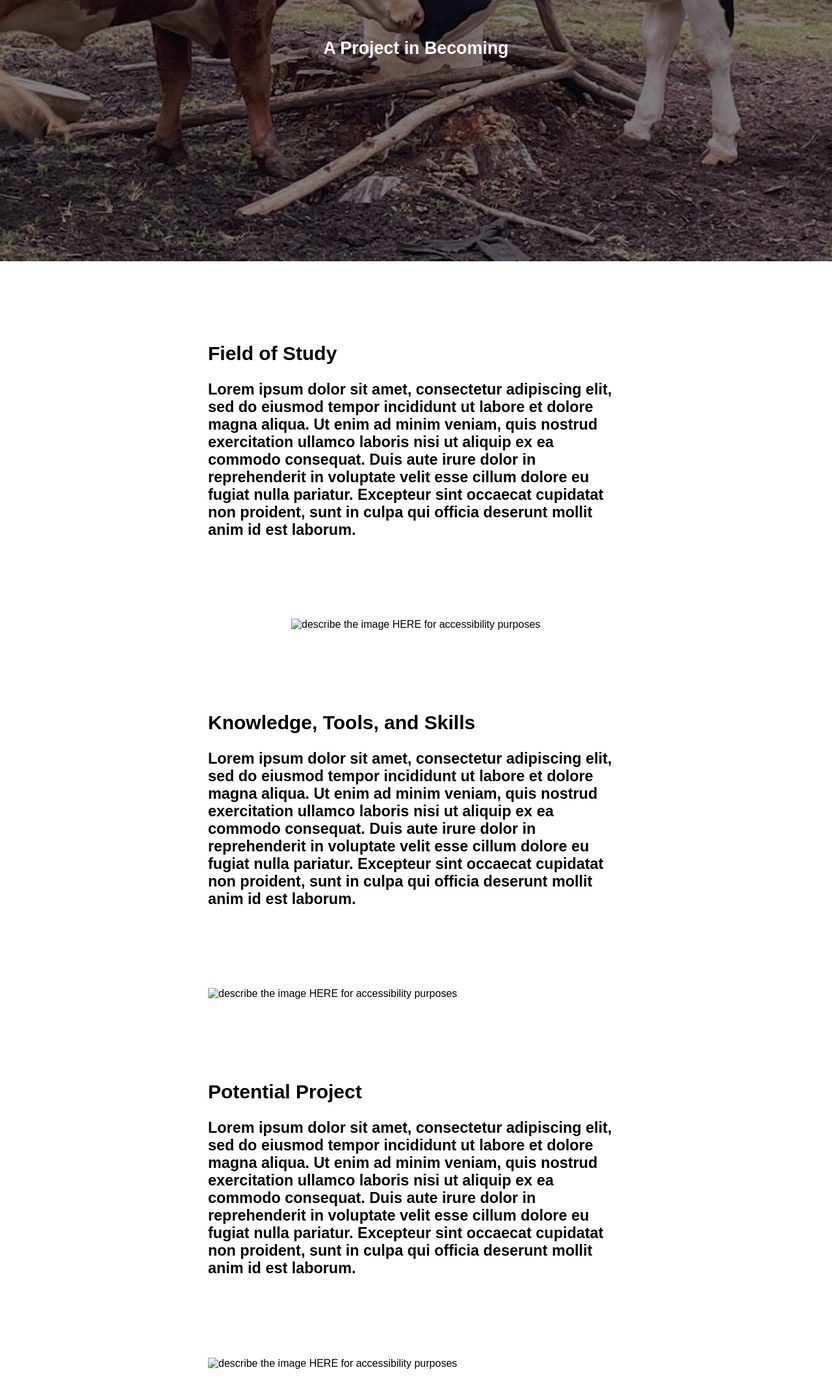
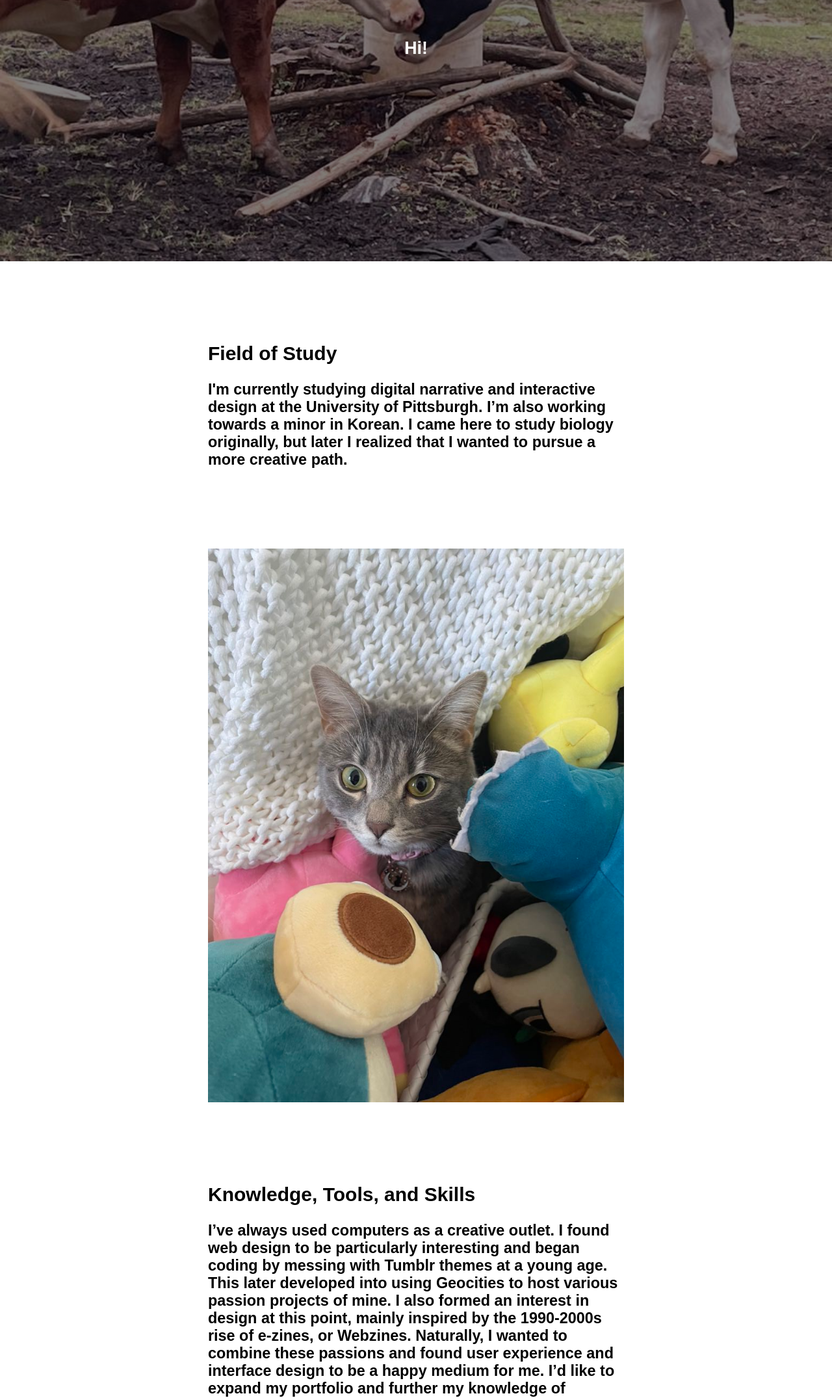
Before and after one commit to sojuboy/fuegozoe, a plain HTML site: page index.html in a window 1280 px wide. Shown: the part 398-2549 px from the top of the page at 65% size. Drawn offline with Linux system fonts and the light colour scheme.

Commit message:
Update index.html

```diff
--- a/index.html
+++ b/index.html
@@ -27,7 +27,7 @@
 <div class="hero-image">
   <div class="hero-text">
       <h1>I am Zoe</h1>
-      <h2>A Project in Becoming</h2>
+      <h2>Hi!</h2>
   </div>
 </div>
 
@@ -38,7 +38,7 @@
 <!--Fuego programs sometimes use "in-line styling" to provide quick fixes to content design. In the above case, you could change "left" to "right" or "center" depending on your specific design needs. That said, left align is usually best practice for improving readability.-->
 <div class="textblock" style="text-align: left">
   <h2>Field of Study</h2>
-  <h3>Lorem ipsum dolor sit amet, consectetur adipiscing elit, sed do eiusmod tempor incididunt ut labore et dolore magna aliqua. Ut enim ad minim veniam, quis nostrud exercitation ullamco laboris nisi ut aliquip ex ea commodo consequat. Duis aute irure dolor in reprehenderit in voluptate velit esse cillum dolore eu fugiat nulla pariatur. Excepteur sint occaecat cupidatat non proident, sunt in culpa qui officia deserunt mollit anim id est laborum.</h3>
+  <h3>I'm currently studying digital narrative and interactive design at the University of Pittsburgh. I’m also working towards a minor in Korean. I came here to study biology originally, but later I realized that I wanted to pursue a more creative path.</h3>
   </div>
 
 
@@ -46,19 +46,19 @@
 <!--Replace the images here. You can also control max-image width%. Keep your file names simple, don't use spaces, and be case sensitive). Be sure to add alt="text." Visually impaired individuals using screen readers rely on alt="text" to describe pictures to them. Describe your image as clearly and succinctly as possible.-->
 
 
-  <img src="horizon.jpg" alt="describe the image HERE for accessibility purposes" class="center-img" style="width:30%;"></img>
+  <img src="eri.jpg" alt="A small grey cat is pictured surrounded by Pokemon plushies and a white blanket." class="center-img" style="width: 50%;"></img>
 
 
 <!--What experience do you have to leverage in this class? Are you a writer, are you a maker, are you a thinker or critic? What is your medium/media? What interests you about that medium/those media? What media/skills do you wish to learn more about/pursue in this class?-->
 
 <div class="textblock" style="text-align: left">
   <h2>Knowledge, Tools, and Skills</h2>
-    <h3>Lorem ipsum dolor sit amet, consectetur adipiscing elit, sed do eiusmod tempor incididunt ut labore et dolore magna aliqua. Ut enim ad minim veniam, quis nostrud exercitation ullamco laboris nisi ut aliquip ex ea commodo consequat. Duis aute irure dolor in reprehenderit in voluptate velit esse cillum dolore eu fugiat nulla pariatur. Excepteur sint occaecat cupidatat non proident, sunt in culpa qui officia deserunt mollit anim id est laborum.</h3>
+    <h3>I’ve always used computers as a creative outlet. I found web design to be particularly interesting and began coding by messing with Tumblr themes at a young age. This later developed into using Geocities to host various passion projects of mine. I also formed an interest in design at this point, mainly inspired by the 1990-2000s rise of e-zines, or Webzines. Naturally, I wanted to combine these passions and found user experience and interface design to be a happy medium for me. I’d like to expand my portfolio and further my knowledge of creating digital content through the Adobe Suite in this class.</h3>
   </div>
 
 <!--Quick fact: Did you know "Lorem ipsum," the fill text used in this web template, was hacked out of Cicero's "De finibus bonorum et malorum"? Developers made it non-sensical, so don't bother with Google Translate.-->
 <div>
-<img src="horizon.jpg" alt="describe the image HERE for accessibility purposes" class="center-img" style="max-width:50%;">
+<img src="watkinsGlen.jpg" alt="Image shows a waterfall in the Watkins Glen state park. The fall is surrounded by lush greenery and rock formations. There is a shallow pool of water at the bottom of the falls." class="center-img" style="max-width:50%;">
 </div>
 
 
@@ -68,12 +68,12 @@
 <!--So, what exactly are you into? Take some time to explain your interest...what you will pursue in this class. What is it, define it, why is it important/significant, how do you intend to approach this subject matter?-->
 <div class="textblock" style="text-align: left">
   <h2>Potential Project</h2>
-      <h3>Lorem ipsum dolor sit amet, consectetur adipiscing elit, sed do eiusmod tempor incididunt ut labore et dolore magna aliqua. Ut enim ad minim veniam, quis nostrud exercitation ullamco laboris nisi ut aliquip ex ea commodo consequat. Duis aute irure dolor in reprehenderit in voluptate velit esse cillum dolore eu fugiat nulla pariatur. Excepteur sint occaecat cupidatat non proident, sunt in culpa qui officia deserunt mollit anim id est laborum.</h3>
+      <h3>I’m particularly interested in online spaces and how they make room for social connection through digital communities. With regards to the minor I’m pursuing, this interest manifests in how the web serves as a place for the development of a shared identity for international Korean adoptees. I’m still exploring this idea as a topic for my project, though.</h3>
   </div>
 
 
 <div>
-<img src="horizon.jpg" alt="describe the image HERE for accessibility purposes" class="center-img" style="max-width:50%;">
+<img src="gotochiCollection.jpg" alt="Image shows various colorful Hello Kitty keychains from the early 2000s" class="center-img" style="max-width:50%;">
 </div>
 
 
@@ -81,17 +81,17 @@
 
 <div class="textblock" style="text-align: left">
    <h2>In the Future</h2>
-      <h3>Lorem ipsum dolor sit amet, consectetur adipiscing elit, sed do eiusmod tempor incididunt ut labore et dolore magna aliqua. Ut enim ad minim veniam, quis nostrud exercitation ullamco laboris nisi ut aliquip ex ea commodo consequat. Duis aute irure dolor in reprehenderit in voluptate velit esse cillum dolore eu fugiat nulla pariatur. Excepteur sint occaecat cupidatat non proident, sunt in culpa qui officia deserunt mollit anim id est laborum.</h3>
+      <h3>After graduation, I think I’d like to pursue a career in UX/UI design. I am also interested in game design, so I am also considering pursuing that to some degree as well. Ideally, I’d like to have more direct experience in both fields before committing to one. </h3>
   </div>
 
   <div>
- <img src="horizon.jpg" alt="describe the image HERE for accessibility purposes" class="none" style="max-width:100%;">
+ <img src="zoeAtWork.jpg" alt="The image shows a girl with black hair in her work uniform. She is taking a mirror picture in the bathroom." class="center-img" style="max-width:50%;">
     </div>
 
     <div id="logo">
-      <img src="fuego.jpg" alt="image of fire" style="width:25%;">
+      <img src="nekojiru.jpg" alt="small cats using a leaf as an umbrella" style="width:25%;">
         <p><b>generated by <a href="https://pitt-fuego.github.io/Pitt-Fuego-Coding-Tools/">Pitt Fuego</a></b></p>
-        <p><em>Why make a spark when you can light a fire?</em></p>
+        <p><em>see ya!</em></p>
     </div>
 
   </body>
```
